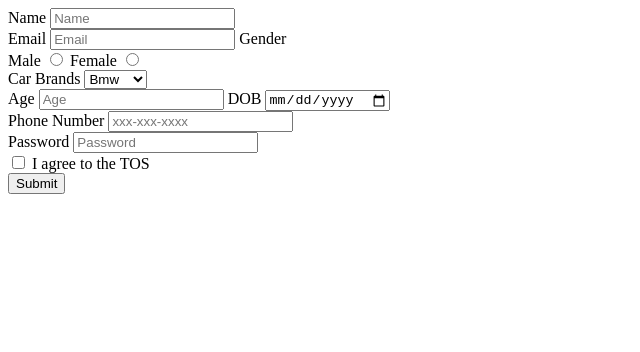
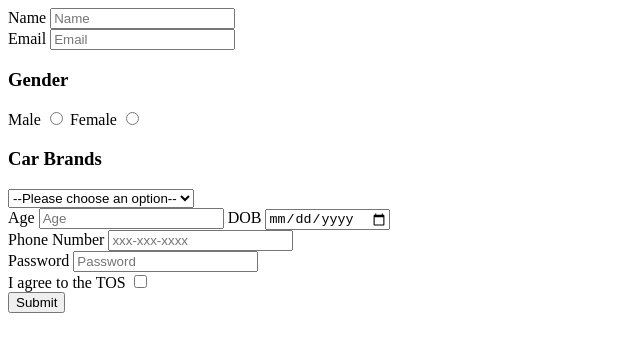
Before and after one commit to acciojob/signup-form-car-montumeena141, a website: page main.html in a window 1280 px wide. Shown: the whole page, without its empty margins (0-640 px from the left). Drawn offline with Linux system fonts and the light colour scheme.

Commit message:
created a submission

```diff
--- a/main.html
+++ b/main.html
@@ -11,7 +11,7 @@
     <script type="text/javascript" src="./script.js">
 </script>
 
-	<form>
+	<form action="/submit" method="post">
 
 	<label for="name">Name</lable>
 	<input type="text" required id="name" placeholder="Name"><br>
@@ -19,18 +19,19 @@
 	<label for="email">Email</lable>
 	<input type="email" required id="email" placeholder="Email" required>
 
-	Gender<br>
+	<h3>Gender</h3>
 	<label for="gender_m">Male</label>
 	<input type="radio" required id="gender_m" name="gender" required>
 	<label for="gender_f">Female</label>
 	<input type="radio" required id="gender_f" name="gender" required><br>
 
-	  <label for="cars">Car Brands</label>
-            <select name="car brands">
-                <option value="bmw" id="cars">Bmw</option>
-                <option value="audi" id="cars">Audi</option>
-                <option value="ferrari" id="cars">Ferrari</option>
-                <option value="jaguar" id="cars">Jaguar</option>
+	  <h3>Car Brands</h3>
+            <select id="cars">
+				<option>--Please choose an option--</option>
+                <option>Bmw</option>
+                <option>Audi</option>
+                <option>Ferrari</option>
+                <option>Jaguar</option>
             </select><br>
 
 		 <label for="age">Age</label>
@@ -41,17 +42,17 @@
 
 
 		 <label for="phone">Phone Number</label>
-		 <input type="tel" id="tel" placeholder="xxx-xxx-xxxx"><br>
+		 <input type="number" id="tel" placeholder="xxx-xxx-xxxx"><br>
 
-		 <label for="pass">Password</label>
+		 <label for="password">Password</label>
 		 <input type="password" required id="password" placeholder="Password"><br>
 
 
+	    <lable for="tos">I agree to the TOS</lable>
+		<input type="checkbox" id="tos" required><br>
 
-		<input type="checkbox" id="cb">
-		<lable for="cb">I agree to the TOS</lable><br>
 
-		<button>Submit</button>
+		<button type="submit">Submit</button>
 
 	</form>
 
```
